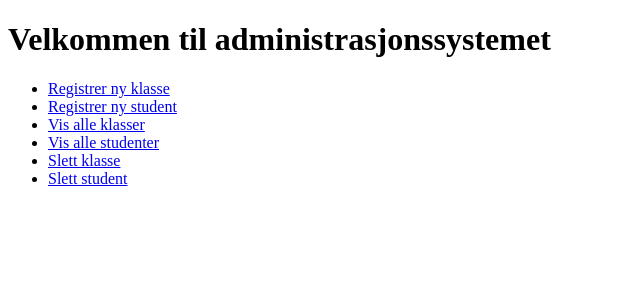
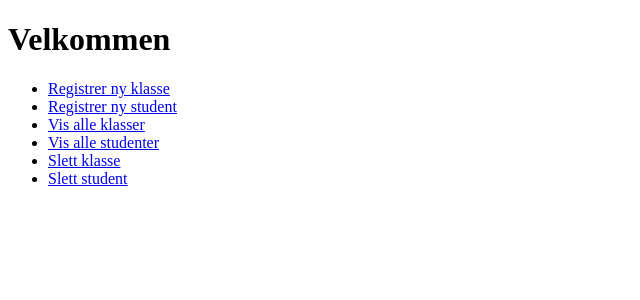
Before and after one commit to AmalMoh9/Amalmoh-prg120v-oblig2, a PHP site: page / in a window 1280 px wide. Shown: the top 300 px of the page, without its empty margins (0-640 px from the left). Run offline with PHP 8.4, Linux system fonts and the light colour scheme.

Commit message:
Change header text to 'Velkommen'

```diff
--- a/index.php
+++ b/index.php
@@ -4,7 +4,7 @@
     <title>Student/Klasse-applikasjon</title>
 </head>
 <body>
-    <h1>Velkommen til administrasjonssystemet</h1>
+    <h1>Velkommen</h1>
     <ul>
         <li><a href="registrer_klasse.php">Registrer ny klasse</a></li>
         <li><a href="registrer_student.php">Registrer ny student</a></li>
```
